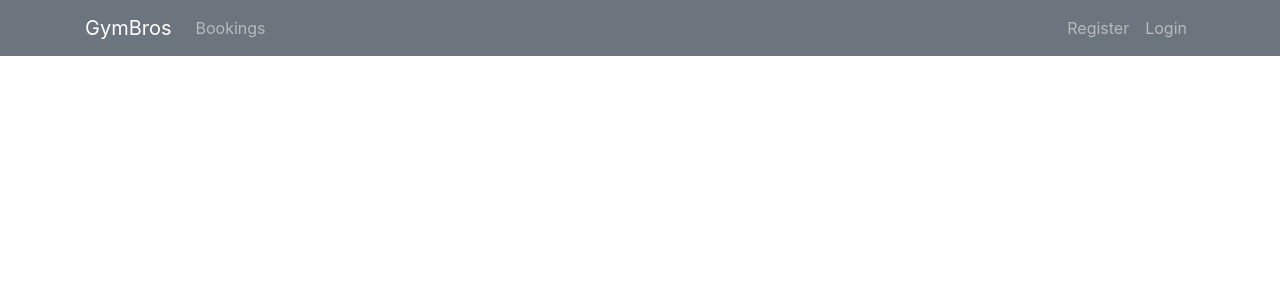
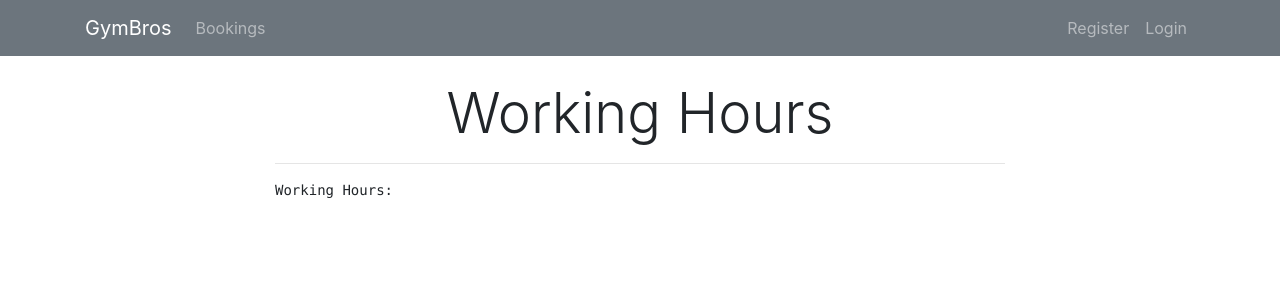
Before and after one commit to RMIT-SEPT/majorproject-9-mon-15-30-4, a React (Create React App) app in the folder FrontEnd/react-front-end/: page /home/employee/hours in a window 1280 px wide. Shown: the top 300 px of the page. Built offline with nearby package versions, Linux system fonts and the light colour scheme; no server answers.

Commit message:
Begun hours management.

```diff
--- a/FrontEnd/react-front-end/src/App.js
+++ b/FrontEnd/react-front-end/src/App.js
@@ -9,6 +9,7 @@ import Home from './components/Home';
 import Customer from "./components/Customer/Customer";
 import Register from './components/Register/Register';
 import AddBooking from "./components/Bookings/AddBooking";
+import HoursDisplay from "./components/Employee/HoursDisplay";
 
 
 function App() {
@@ -25,6 +26,7 @@ function App() {
         <Route exact path="/Bookings" component = { AddBooking } />
         <Route exact path="/login" component = { Login } />
         <Route exact path = "/register" component = {Register}/>
+        <Route exact path = "/home/employee/hours" component = {HoursDisplay}/>
         </div>
     </Router>
   );
--- /dev/null
+++ b/FrontEnd/react-front-end/src/components/Employee/HoursDisplay.js
@@ -0,0 +1,108 @@
+import React, {Component} from "react";
+import bookingService from "../../services/bookingService";
+import servicesService from "../../services/servicesService";
+import employeeService from "../../services/employeeService";
+import workingHoursService from "../../services/workingHoursService";
+
+class HoursDisplay extends Component {
+    constructor(props) {
+        super(props);
+
+        this.state = {
+            hours: []
+        };
+
+        this.loadHours = this.loadHours.bind(this);
+
+        this.onChange = this.onChange.bind(this);
+        this.onSubmit = this.onSubmit.bind(this);
+
+
+
+    }
+
+    componentDidMount() {
+        this.loadHours();
+    }
+
+    loadHours(){
+        workingHoursService.getById("1").then(response => {
+            console.log(response);
+            for (const responseElement of response["data"]) {
+                this.setState({
+                    hours: [...this.state.hours,
+                        responseElement]
+                });
+            }
+        }).catch(e => {
+            console.log(e);
+        });
+    }
+
+    /*
+     * https://stackoverflow.com/questions/1960473/get-all-unique-values-in-a-javascript-array-remove-duplicates
+     * User: TLindig
+     */
+    onlyUnique(value, index, self) {
+        return self.indexOf(value) === index;
+    }
+
+    onChange(e) {
+
+    }
+
+
+    onSubmit(e) {
+        e.preventDefault();
+
+    }
+
+    confirmTimeslot(date, serviceId, employeeId){
+        return bookingService.checkAvailable(date, serviceId, employeeId);
+    }
+
+    formatWorkHours() {
+        let formattedString = "Working Hours: \n";
+        for (const element of this.state.hours) {
+            formattedString += element["day"] + ", " + element["date"] + ", "
+                + this.doubleToTimeString(element["startTime"]) + " - "
+                + this.doubleToTimeString(element["endTime"]) + "\n";
+        }
+        return formattedString;
+    }
+
+    doubleToTimeString(double) {
+        let time = double.toString().split(".");
+        return time[0] + ":" + (time[1] != null ? time[1] + (time[1].length == 1 ? "0" : "") : "00");
+    }
+
+    formatAvailableTimes() {
+        let formattedString = "Available Times: \n";
+        for (const element of this.state.hours) {
+            formattedString += element[3] + "/" + element[2] + "/" + element[1] + ", "
+                + element[4] + ":" + element[5] + " - " + element[6] + ":" + element[7]
+                + "\n";
+        }
+        return formattedString;
+    }
+
+    render() {
+        let workHours = this.formatWorkHours();
+
+        return (
+            <div className="WorkingHours">
+                <div className="container">
+                    <div className="row">
+                        <div className="col-md-8 m-auto">
+                            <h5 className="display-4 text-center"> Working Hours</h5>
+                            <hr/>
+                            <pre>{workHours}</pre>
+                        </div>
+                    </div>
+                </div>
+            </div>
+        )
+    }
+}
+
+export default HoursDisplay;
--- a/FrontEnd/react-front-end/src/services/employeeService.js
+++ b/FrontEnd/react-front-end/src/services/employeeService.js
@@ -5,5 +5,7 @@ class EmployeeDataService {
         return http.get("/Employee/" + userName);
     }
 
+    get
+
 }
 export default new EmployeeDataService();
```
